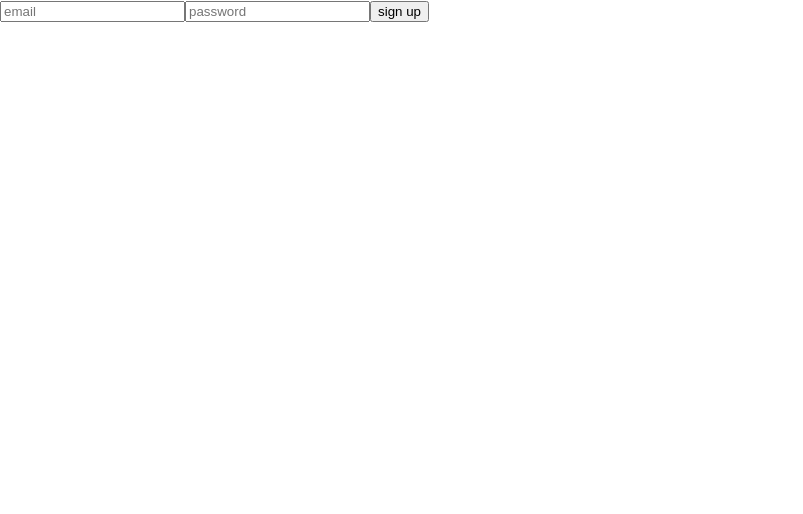
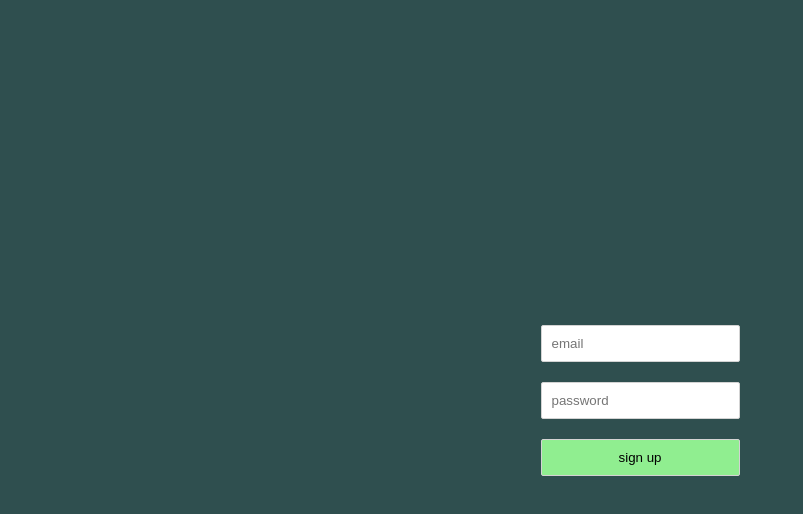
Before and after one commit to ymintian/proj, a React (Create React App) app: page / in a window 1280 px wide. Shown: the top 514 px of the page, without its empty margins (0-803 px from the left). Built offline with nearby package versions, Linux system fonts and the light colour scheme.

Commit message:
update template

```diff
--- a/src/App.js
+++ b/src/App.js
@@ -26,7 +26,7 @@ class App extends Component {
   }
   render() {
     return (
-      <div>
+      <div className='fl'>
         {/* <form onSubmit={this.addMessage.bind(this)}>
           <input type="text" ref={ el => this.inputEl = el }/>
           <input type="submit"/>
--- /dev/null
+++ b/src/custom.css
@@ -0,0 +1,31 @@
+html,
+body {
+    height: 100%;
+}
+body{
+    background-color: darkslategrey;
+}
+#root{
+    height: 100%;
+}
+.fl {
+    display: flex;
+    justify-content: center;
+    align-items: center;
+    height: 100%;
+}
+.signUpContainer form {
+    display: flex;
+    flex-direction: column;
+}
+.signUpContainer form > *{
+    border: 1px solid lightgray;
+    border-radius: 2px;
+    padding: 10px;
+    margin: 10px 0;
+    flex-basis: auto;
+}
+.signUpContainer form button{
+    cursor: pointer;
+    background: lightgreen;
+}
--- a/src/s.js
+++ b/src/s.js
@@ -1,6 +1,6 @@
 import React, { Component } from 'react';
 import firebase from 'firebase';
-
+import './custom.css';
 // export let i = 20;
 // console.log("iiii"+i);
 // let r = 5;
@@ -22,7 +22,7 @@ class Test extends Component {
     }
     render (){
         return(
-            <div>
+            <div className="signUpContainer">
                 <form>
                     <input id='email' placeholder="email"/>
                     <input id='password' type="password" placeholder="password"/>
```
